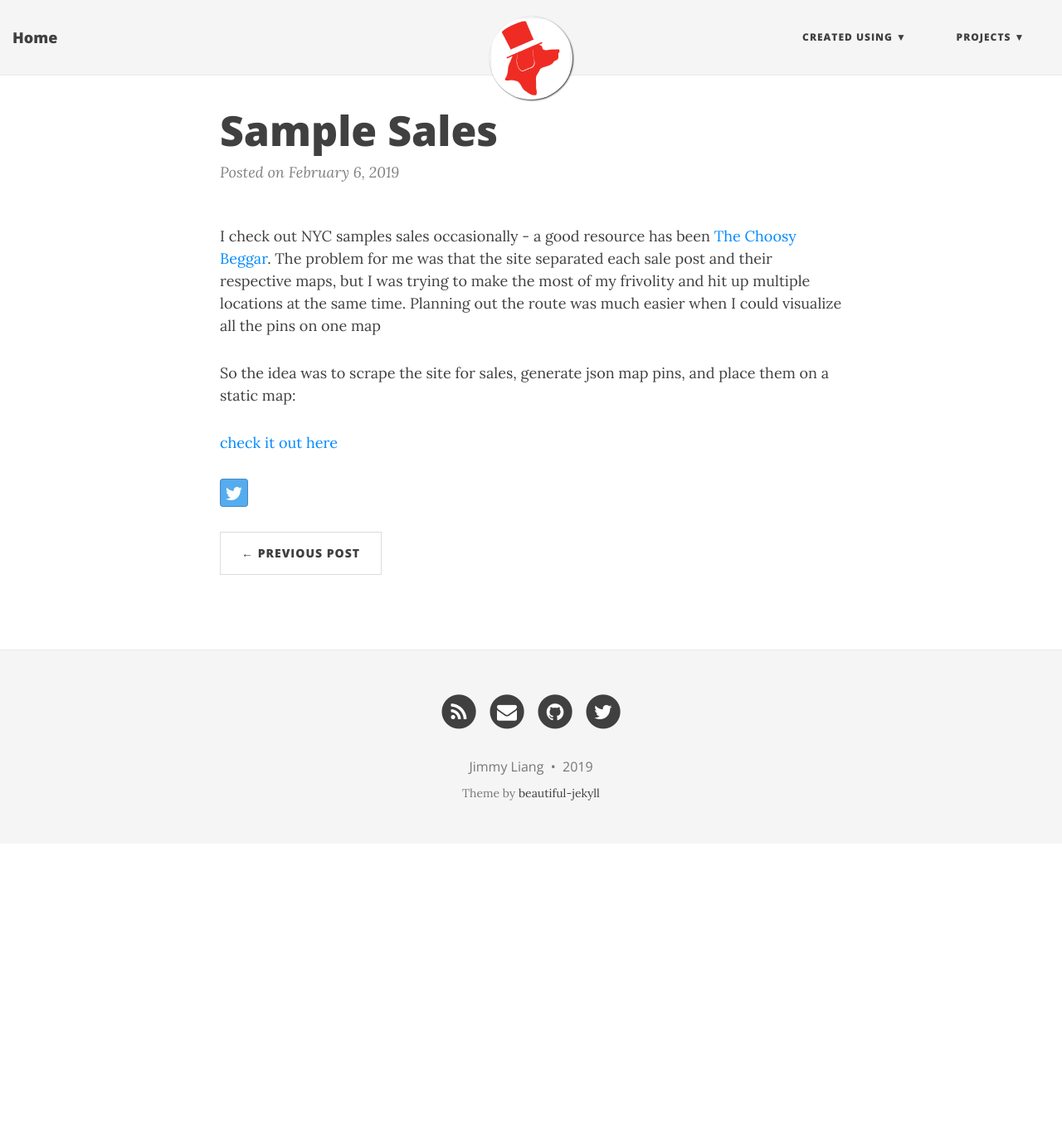
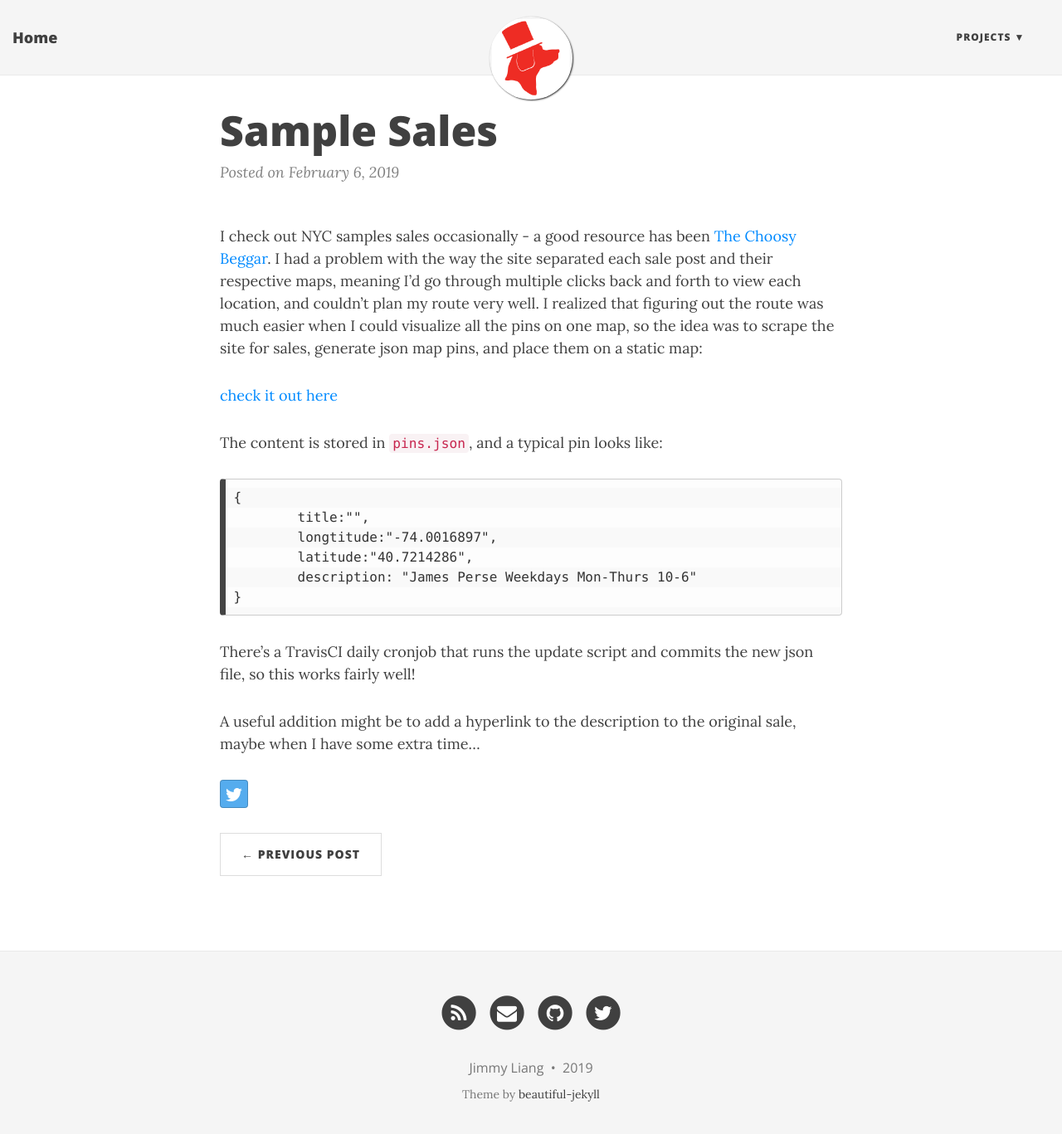
Before and after one commit to jliang117/jliang117.github.io, a Jekyll site: the page built from _posts/2019-02-06-ss-project.md, in a window 1280 px wide and 1380 px high. Shown: the top 1367 px of the window at 83% size. Built offline with Jekyll 4.4.1, drawn with Linux system fonts in a browser that asks for light colours; nearby versions of some CDN libraries.

Commit message:
update a few things

```diff
--- a/_config.yml
+++ b/_config.yml
@@ -23,11 +23,10 @@ description: Central place for info about me
 
 # List of links in the navigation bar
 navbar-links:
-  # Current Resume: "https://docs.google.com/document/d/1NIDyqv-LBSDQV8QCxYwRBsN96QrL-ftyMcGc83lweYs/edit?usp=sharing"
-  Created Using:
-    - Beautiful Jekyll: "http://deanattali.com/beautiful-jekyll/"
-    - Learn markdown: "http://www.markdowntutorial.com/"
-    - GitHub Pages: "https://pages.github.com/"
+  # Created Using:
+  #   - Beautiful Jekyll: "http://deanattali.com/beautiful-jekyll/"
+  #   - Learn markdown: "http://www.markdowntutorial.com/"
+  #   - GitHub Pages: "https://pages.github.com/"
   Projects:
     - Sample Sales: "https://jliang117.github.io/2019-02-06-ss-project/"
     - Reddit Recommendations: "https://github.com/jliang117/redditRecommends"
--- a/_posts/2019-02-06-ss-project.md
+++ b/_posts/2019-02-06-ss-project.md
@@ -5,10 +5,23 @@ image: /img/choosybeg.png
 ---
 
 I check out NYC samples sales occasionally - a good resource has been [The Choosy Beggar](http://thechoosybeggar.com).
-The problem for me was that the site separated each sale post and their respective maps,
-but I was trying to make the most of my frivolity and hit up multiple locations at the same time.
-Planning out the route was much easier when I could visualize all the pins on one map
-
-So the idea was to scrape the site for sales, generate json map pins, and place them on a static map:
+I had a problem with the way  the site separated each sale post and their respective maps,
+meaning I'd go through multiple clicks back and forth to view each location, and couldn't plan my
+route very well.
+I realized that figuring out the route was much easier when I could visualize all the pins on one map,
+so the idea was to scrape the site for sales, generate json map pins, and place them on a static map:
 
 [check it out here](../sampleSaleProject/sampleSaleMapNYC.html)
+
+The content is stored in `pins.json`, and a typical pin looks like:
+
+    {
+    	title:"",
+    	longtitude:"-74.0016897",
+    	latitude:"40.7214286",
+    	description: "James Perse Weekdays Mon-Thurs 10-6"
+    }
+
+There's a TravisCI daily cronjob that runs the update script and commits the new json file, so this works fairly well!
+
+A useful addition might be to add a hyperlink to the description to the original sale, maybe when I have some extra time...
```
Also changed, not shown: 1 other file.
